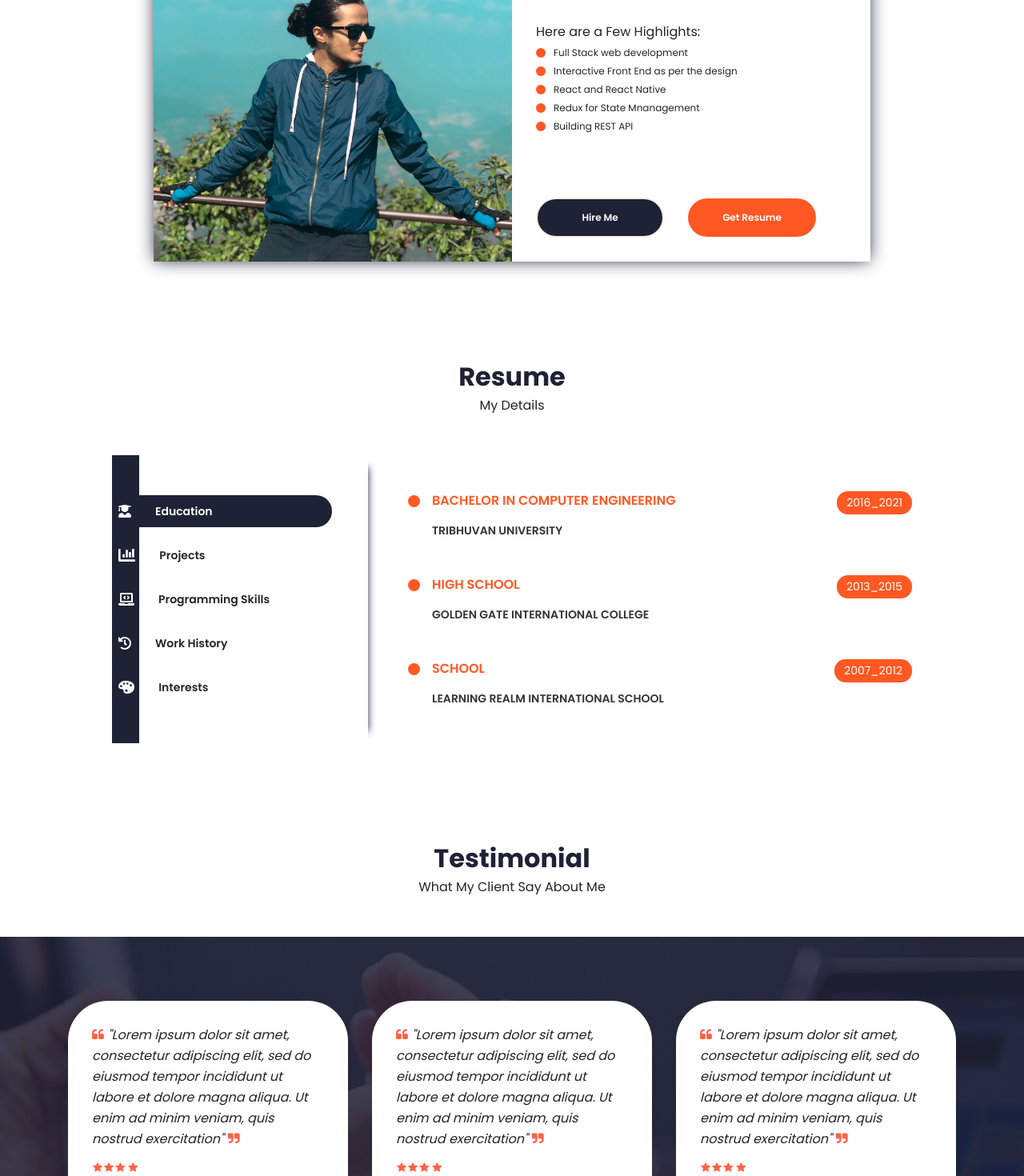
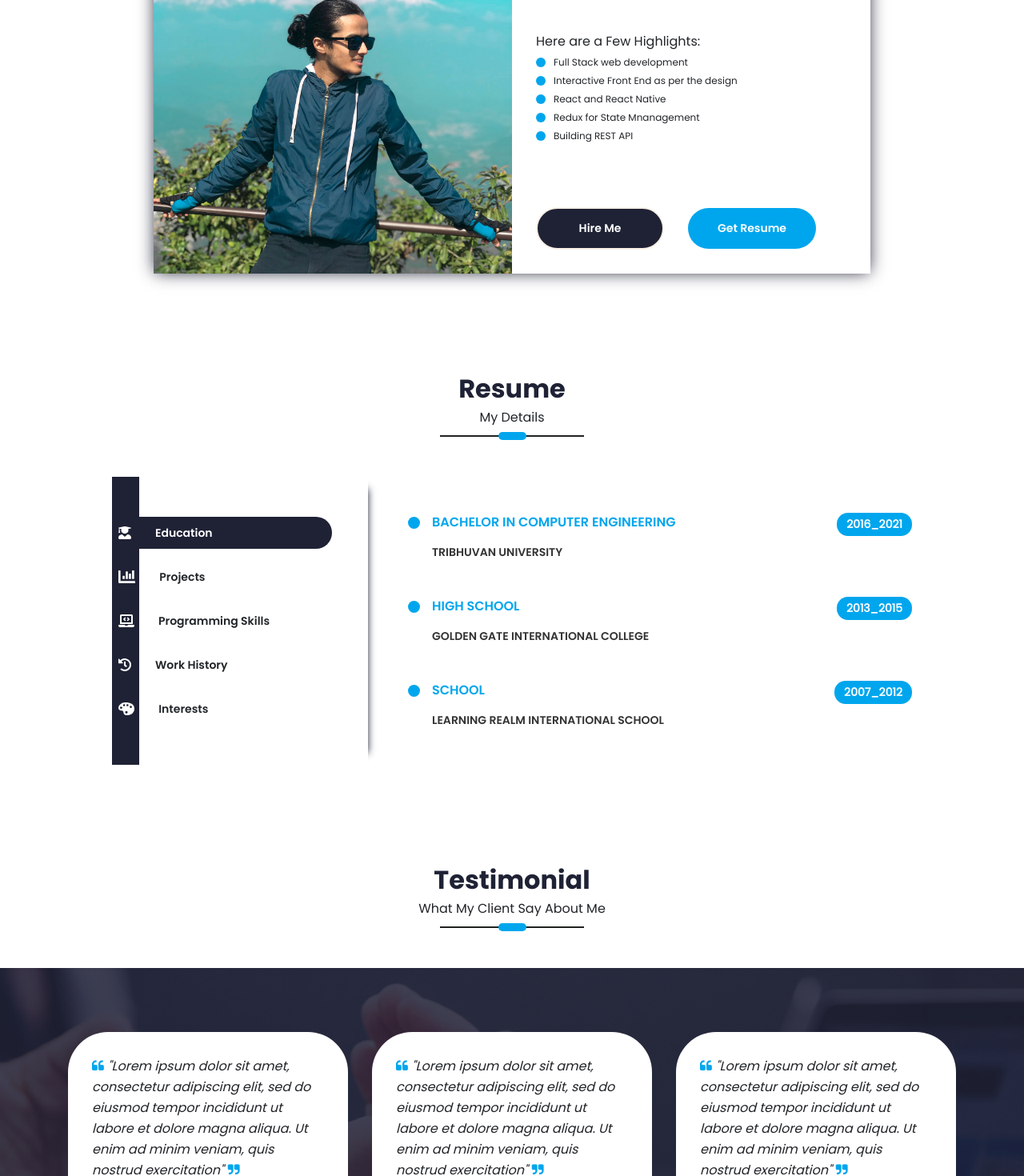
Before and after one commit to ashish-subedi/Portfolio, a React (Create React App) app: page / in a window 1280 px wide. Shown: the part 960-2430 px from the top of the page at 80% size. Built offline with nearby package versions, Linux system fonts and the light colour scheme; a web font is replaced by a local one.

Commit message:
final_commit

```diff
--- a/src/App.css
+++ b/src/App.css
@@ -6,8 +6,8 @@
   --sea-green-extra-dark: #09bead;
   --sea-green-shadow: rgba(11, 190, 173, 0.4);
   --header-hamburger-background: rgba(11, 190, 173, 0.8);
-  --orange: #f57f17;
-  --dark-orange: #ff5823;
+  --orange: #ec463a;
+  --dark-orange: #00a6ed;
   --orange-shadow: rgba(245, 127, 23, 0.2);
   --white: #ffffff;
   --black: #333333;
@@ -15,6 +15,6 @@
   --error-message: #e44f4fd1;
   --toast-error: #e44f4ffa;
   --toast-shadow: #9c9c9ce3;
-  --toast-success: #0cbfae;
+  --toast-success: #00a6ed;
   --loader-color: #0cbfae;
 }
--- a/src/PortfolioContainer/AboutMe/AboutMe.css
+++ b/src/PortfolioContainer/AboutMe/AboutMe.css
@@ -47,7 +47,7 @@
   height: 12px;
   width: 12px;
   margin: 0 10px 0 0;
-  background-color: #ff5823;
+  background-color: var(--dark-orange);
   border-radius: 50%;
 }
 .about-me-options .highlighted-btn {
--- a/src/PortfolioContainer/ContactMe/ContactMe.css
+++ b/src/PortfolioContainer/ContactMe/ContactMe.css
@@ -102,7 +102,7 @@ form button {
   outline: none;
   width: 900px;
   color: rgb(230, 227, 227);
-  border: 2px solid #ff5823;
+  border: 2px solid var(--dark-orange);
   font-size: 12px;
   border-radius: 19px;
   background-color: #1f2235;
@@ -116,6 +116,7 @@ form button:hover {
   background-color: #1f2235;
   transition: all ease 1s;
   border: 2px solid #1f2235;
+  color: yellow;
 }
 
 button .load {
--- a/src/PortfolioContainer/Home/Header/Header.css
+++ b/src/PortfolioContainer/Home/Header/Header.css
@@ -17,7 +17,7 @@
 .header-logo {
   font-size: 50px;
   font-family: "Poppins Extrabold";
-  color: var(--white);
+  color: var(--dark-orange);
 }
 
 .header-options {
@@ -25,8 +25,9 @@
   align-items: center;
 }
 
-.header-option {
+.header-options span {
   font-size: 16px;
+  margin-right: 30px;
   cursor: pointer;
   font-weight: 600;
 }
--- a/src/PortfolioContainer/Home/Profile/Profile.css
+++ b/src/PortfolioContainer/Home/Profile/Profile.css
@@ -44,11 +44,13 @@
 
 .profile-options .highlighted-btn {
   margin: 0 0 0 28px;
+  background-color: var(--white);
+  color: #111;
 }
 
 .profile-options .highlighted-btn:hover {
   margin: 0 0 0 28px;
-  background-color: cornsilk;
+  background-color: var(--dark-orange);
   color: #111;
 }
 
--- a/src/PortfolioContainer/Resume/Resume.css
+++ b/src/PortfolioContainer/Resume/Resume.css
@@ -126,7 +126,7 @@
   width: 15px;
   top: 5px;
   border-radius: 50%;
-  background-color: #ff5823;
+  background-color: var(--dark-orange);
 }
 
 .resume-sub-heading {
@@ -142,9 +142,10 @@
 }
 
 .heading-date {
-  background-color: #ff5823;
+  background-color: var(--dark-orange);
   padding: 4px 12px;
   font-size: 14px;
+  font-weight: bolder;
   border-radius: 14px;
   color: var(--white);
 }
@@ -168,7 +169,7 @@
   position: relative;
   height: 15px;
   width: 70%;
-  background-color: #ff5823;
+  background-color: var(--dark-orange);
 }
 
 .skill-percentage .active-percentage-bar {
@@ -181,7 +182,7 @@
 .skill-parent span {
   font-family: "Poppins Bold";
   font-size: 16px;
-  color: #ff5823;
+  color: var(--dark-orange);
 }
 
 @media only screen and (max-width: 1110px) {
--- a/src/PortfolioContainer/Testimonials/Testimonial.css
+++ b/src/PortfolioContainer/Testimonials/Testimonial.css
@@ -46,11 +46,11 @@
 }
 .testimonial-section .testi-item p .fa-quote-left {
   margin-right: 5px;
-  color: tomato;
+  color: var(--dark-orange);
 }
 .testimonial-section .testi-item p .fa-quote-right {
   margin-left: 5px;
-  color: tomato;
+  color: var(--dark-orange);
 }
 
 .testimonial-section .testi-comment .stars {
@@ -62,7 +62,7 @@
 }
 .testimonial-section .testi-comment .stars li i {
   font-size: 13px;
-  color: tomato;
+  color: var(--dark-orange);
 }
 .testimonial-section .client-info {
   position: relative;
--- a/src/index.css
+++ b/src/index.css
@@ -97,7 +97,7 @@ body ::-webkit-scrollbar-thumb {
 .primary-btn {
   color: var(--white);
   border: 2px solid linen;
-  font-size: 12px;
+  font-size: 14px;
   background-color: #1f2235;
 }
 /* @media only screen and (max-width: 414px) {
@@ -108,15 +108,14 @@ body ::-webkit-scrollbar-thumb {
 
 .primary-btn:hover {
   color: aliceblue;
-  border: 2px solid #ff5823;
+  border: 2px solid var(--dark-orange);
   background-color: #1f2235;
 }
 
 .highlighted-btn {
   color: var(--white);
-
-  font-size: 12px;
-  background-color: #ff5823;
+  font-size: 14px;
+  background-color: var(--dark-orange);
 }
 @media only screen and (max-width: 568px) {
   .highlighted-btn {
--- a/src/utilities/ScreenHeading/ScreenHeading.css
+++ b/src/utilities/ScreenHeading/ScreenHeading.css
@@ -18,26 +18,26 @@
   color: #1f2235;
   font-family: "Poppins Bold";
 }
-.heading-seperator {
+.heading-separator {
   display: flex;
   align-items: center;
   position: relative;
   width: 180px;
   margin: 10px 0 0 0;
 }
-.seperator-line {
+.separator-line {
   width: 100%;
   height: 2px;
   background-color: #1f221f;
 }
-.seperator-blob {
+.separator-blob {
   height: 10px;
   width: 100%;
   position: absolute;
   display: flex;
   justify-content: center;
 }
-.seperator-blob div {
+.separator-blob div {
   width: 35px;
   border-radius: 10px;
   background-color: var(--dark-orange);
--- a/src/utilities/ScreenHeading/ScreenHeading.js
+++ b/src/utilities/ScreenHeading/ScreenHeading.js
@@ -16,10 +16,9 @@ export default function ScreenHeading(props) {
       )}
 
       <div className="heading-separator">
-        <div className="separator-line">
-          <div className="separator-blob">
-            <div></div>
-          </div>
+        <div className="separator-line"></div>
+        <div className="separator-blob">
+          <div></div>
         </div>
       </div>
     </div>
```
